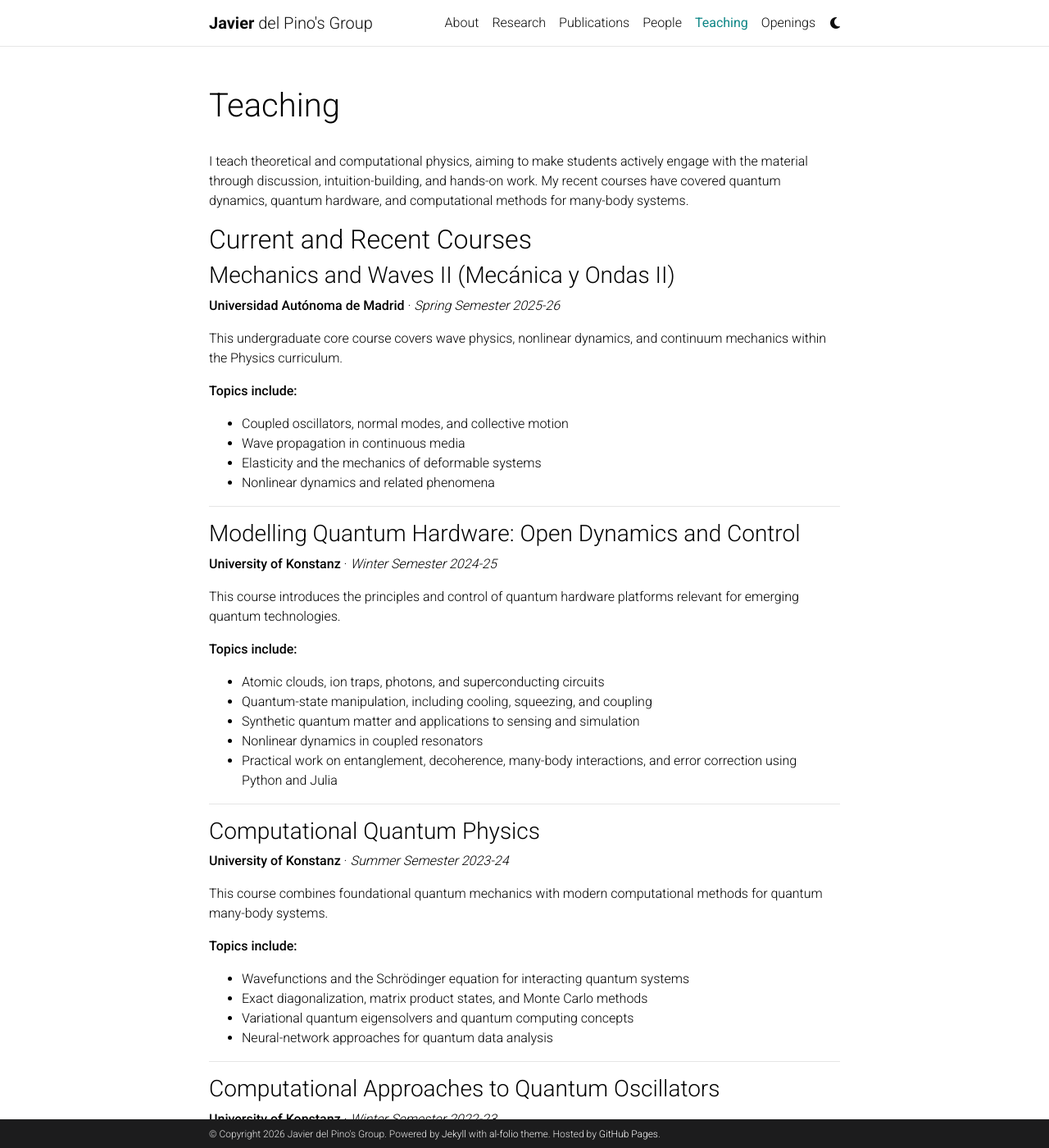
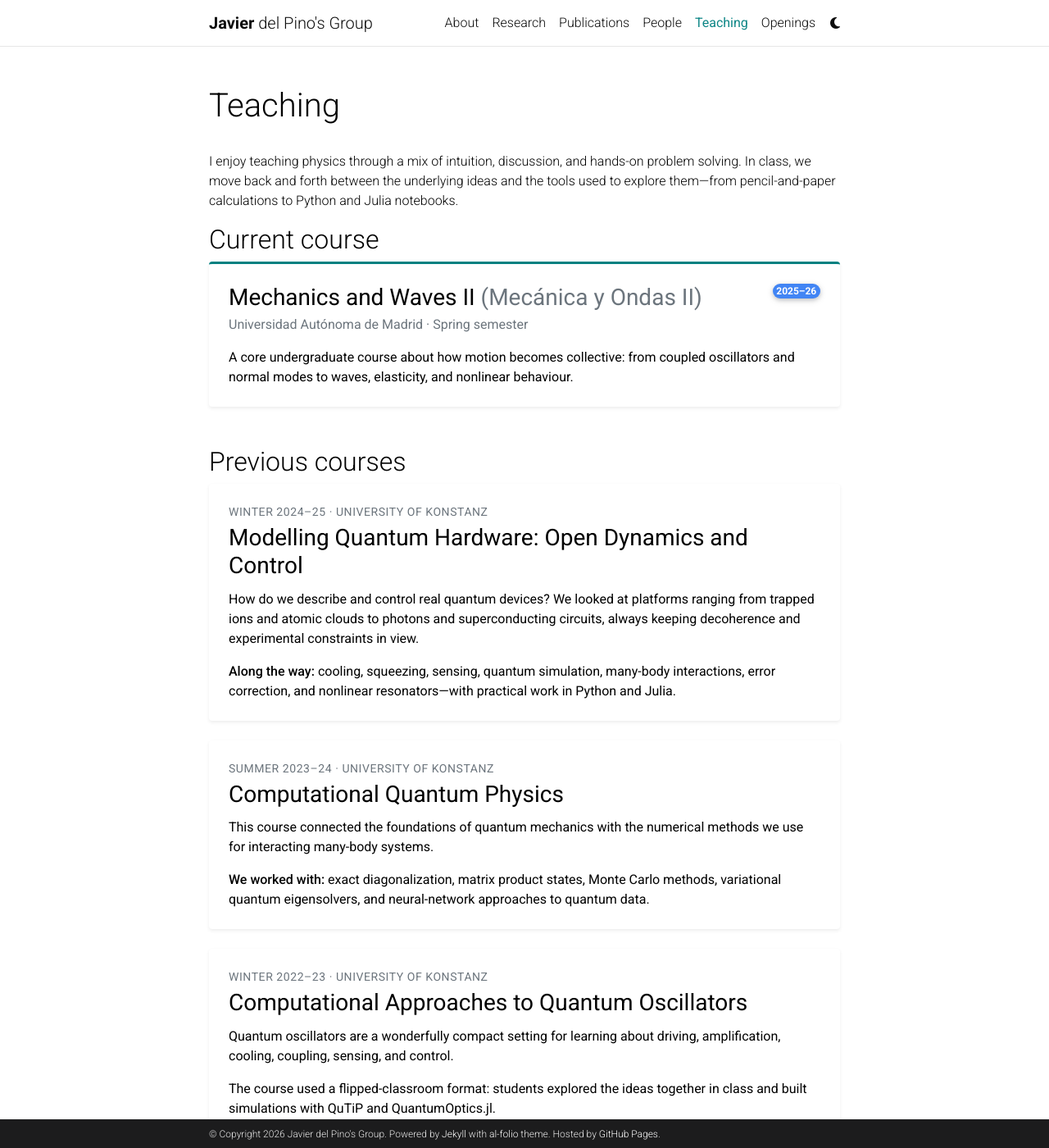
Before and after one commit to jdelpino/jdelpino.github.io, a Jekyll site: the page built from _pages/teaching.md, in a window 1280 px wide and 1400 px high. Shown: the whole window at 82% size. Built offline with Jekyll 4.4.1, drawn with Linux system fonts in a browser that asks for light colours; comment, search, counter and statistics services are not loaded; a style sheet for code colours, icons or effects is not loaded; some of the changed text lies outside the part shown.

```diff
--- /dev/null
+++ b/_includes/protected_email.html
@@ -0,0 +1,3 @@
+<span class="protected-email" data-email="{{ include.encoded }}"{% if include.small %} data-small="true"{% endif %}>
+  {% if include.small %}<small>Email protected</small>{% else %}Email protected{% endif %}
+</span>
--- a/_pages/teaching.md
+++ b/_pages/teaching.md
@@ -7,71 +7,55 @@
 nav_order: 4
 ---
 
-I teach theoretical and computational physics, aiming to make students actively engage with the material through discussion, intuition-building, and hands-on work. My recent courses have covered quantum dynamics, quantum hardware, and computational methods for many-body systems.
+I enjoy teaching physics through a mix of intuition, discussion, and hands-on problem solving. In class, we move back and forth between the underlying ideas and the tools used to explore them—from pencil-and-paper calculations to Python and Julia notebooks.
 
-## Current and Recent Courses
+## Current course
 
-### Mechanics and Waves II (Mecánica y Ondas II)
-**Universidad Autónoma de Madrid** · *Spring Semester 2025-26*
+<div class="card shadow-sm border-0 mb-5" style="border-top: 3px solid var(--global-theme-color) !important;">
+  <div class="card-body p-4">
+    <div class="d-flex flex-wrap justify-content-between align-items-start" style="gap: 0.5rem;">
+      <h3 class="card-title mt-0 mb-1">Mechanics and Waves II <span class="text-muted" style="font-weight: 400;">(Mecánica y Ondas II)</span></h3>
+      <span class="badge rounded-pill bg-primary text-white">2025–26</span>
+    </div>
+    <p class="text-muted mb-3">Universidad Autónoma de Madrid · Spring semester</p>
+    <p class="mb-0">A core undergraduate course about how motion becomes collective: from coupled oscillators and normal modes to waves, elasticity, and nonlinear behaviour.</p>
+  </div>
+</div>
 
-This undergraduate core course covers wave physics, nonlinear dynamics, and continuum mechanics within the Physics curriculum.
+## Previous courses
 
-**Topics include:**
-- Coupled oscillators, normal modes, and collective motion
-- Wave propagation in continuous media
-- Elasticity and the mechanics of deformable systems
-- Nonlinear dynamics and related phenomena
+<div class="card shadow-sm border-0 mb-4">
+  <div class="card-body p-4">
+    <p class="small text-muted text-uppercase mb-1" style="letter-spacing: 0.04em;">Winter 2024–25 · University of Konstanz</p>
+    <h3 class="card-title mt-0">Modelling Quantum Hardware: Open Dynamics and Control</h3>
+    <p>How do we describe and control real quantum devices? We looked at platforms ranging from trapped ions and atomic clouds to photons and superconducting circuits, always keeping decoherence and experimental constraints in view.</p>
+    <p class="mb-0"><strong>Along the way:</strong> cooling, squeezing, sensing, quantum simulation, many-body interactions, error correction, and nonlinear resonators—with practical work in Python and Julia.</p>
+  </div>
+</div>
 
----
+<div class="card shadow-sm border-0 mb-4">
+  <div class="card-body p-4">
+    <p class="small text-muted text-uppercase mb-1" style="letter-spacing: 0.04em;">Summer 2023–24 · University of Konstanz</p>
+    <h3 class="card-title mt-0">Computational Quantum Physics</h3>
+    <p>This course connected the foundations of quantum mechanics with the numerical methods we use for interacting many-body systems.</p>
+    <p class="mb-0"><strong>We worked with:</strong> exact diagonalization, matrix product states, Monte Carlo methods, variational quantum eigensolvers, and neural-network approaches to quantum data.</p>
+  </div>
+</div>
 
-### Modelling Quantum Hardware: Open Dynamics and Control
-**University of Konstanz** · *Winter Semester 2024-25*
+<div class="card shadow-sm border-0 mb-4">
+  <div class="card-body p-4">
+    <p class="small text-muted text-uppercase mb-1" style="letter-spacing: 0.04em;">Winter 2022–23 · University of Konstanz</p>
+    <h3 class="card-title mt-0">Computational Approaches to Quantum Oscillators</h3>
+    <p>Quantum oscillators are a wonderfully compact setting for learning about driving, amplification, cooling, coupling, sensing, and control.</p>
+    <p class="mb-0">The course used a flipped-classroom format: students explored the ideas together in class and built simulations with QuTiP and QuantumOptics.jl.</p>
+  </div>
+</div>
 
-This course introduces the principles and control of quantum hardware platforms relevant for emerging quantum technologies.
-
-**Topics include:**
-- Atomic clouds, ion traps, photons, and superconducting circuits
-- Quantum-state manipulation, including cooling, squeezing, and coupling
-- Synthetic quantum matter and applications to sensing and simulation
-- Nonlinear dynamics in coupled resonators
-- Practical work on entanglement, decoherence, many-body interactions, and error correction using Python and Julia
-
----
-
-### Computational Quantum Physics
-**University of Konstanz** · *Summer Semester 2023-24*
-
-This course combines foundational quantum mechanics with modern computational methods for quantum many-body systems.
-
-**Topics include:**
-- Wavefunctions and the Schrödinger equation for interacting quantum systems
-- Exact diagonalization, matrix product states, and Monte Carlo methods
-- Variational quantum eigensolvers and quantum computing concepts
-- Neural-network approaches for quantum data analysis
-
----
-
-### Computational Approaches to Quantum Oscillators
-**University of Konstanz** · *Winter Semester 2022-23*
-
-This course explores quantum oscillators as a model platform for quantum sensing, control, and information processing.
-
-**Topics include:**
-- Time-dependent driving, amplification, cooling, and coupling
-- Numerical simulation of quantum dynamics
-- Computational tools such as QuTiP and QuantumOptics.jl
-
-The course followed a flipped-classroom format, with students working actively in class and using notebooks as part of the learning process.
-
----
-
-### Seminar: Computational Methods for Quantum Optics
-**University of Konstanz** · *Winter Semester 2022-23*
-
-This seminar was organized as a reproducible journal club focused on computational approaches to quantum optics.
-
-**Activities included:**
-- Critical reading and discussion of research papers
-- Student presentations
-- Reproducible computational notebooks accompanying the presentations
-- Focus on quantum-optics problems accessible with classical computation
+<div class="card shadow-sm border-0 mb-4">
+  <div class="card-body p-4">
+    <p class="small text-muted text-uppercase mb-1" style="letter-spacing: 0.04em;">Winter 2022–23 · University of Konstanz</p>
+    <h3 class="card-title mt-0">Seminar: Computational Methods for Quantum Optics</h3>
+    <p>A journal club with an emphasis on doing reproducible research. Students chose papers, led the discussion, and created computational notebooks to accompany their presentations.</p>
+    <p class="mb-0">The goal was simple: understand current quantum-optics research deeply enough to reproduce, test, or extend part of it.</p>
+  </div>
+</div>
```
Also changed, not shown: _includes/protected_email_script.html (added, +17 -0 lines), _pages/people.md (+95 -9 lines), _pages/people/alejandro-s-gomez.md (+6 -1 lines), _pages/people/bruno-perez.md (added, +43 -0 lines), _pages/people/emma-setzer.md (+4 -2 lines), _pages/people/joel-martinez.md (added, +42 -0 lines), 2 other files.
